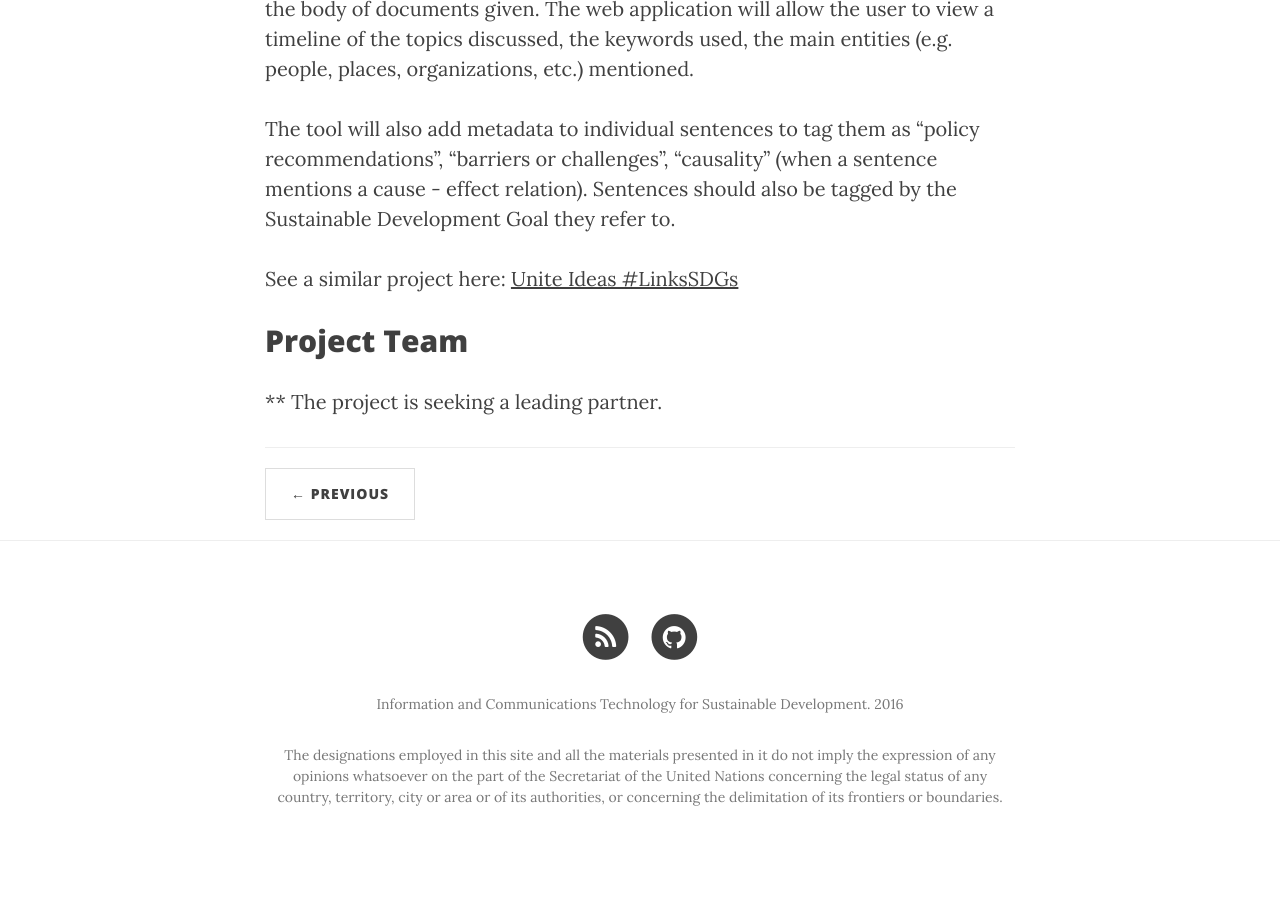
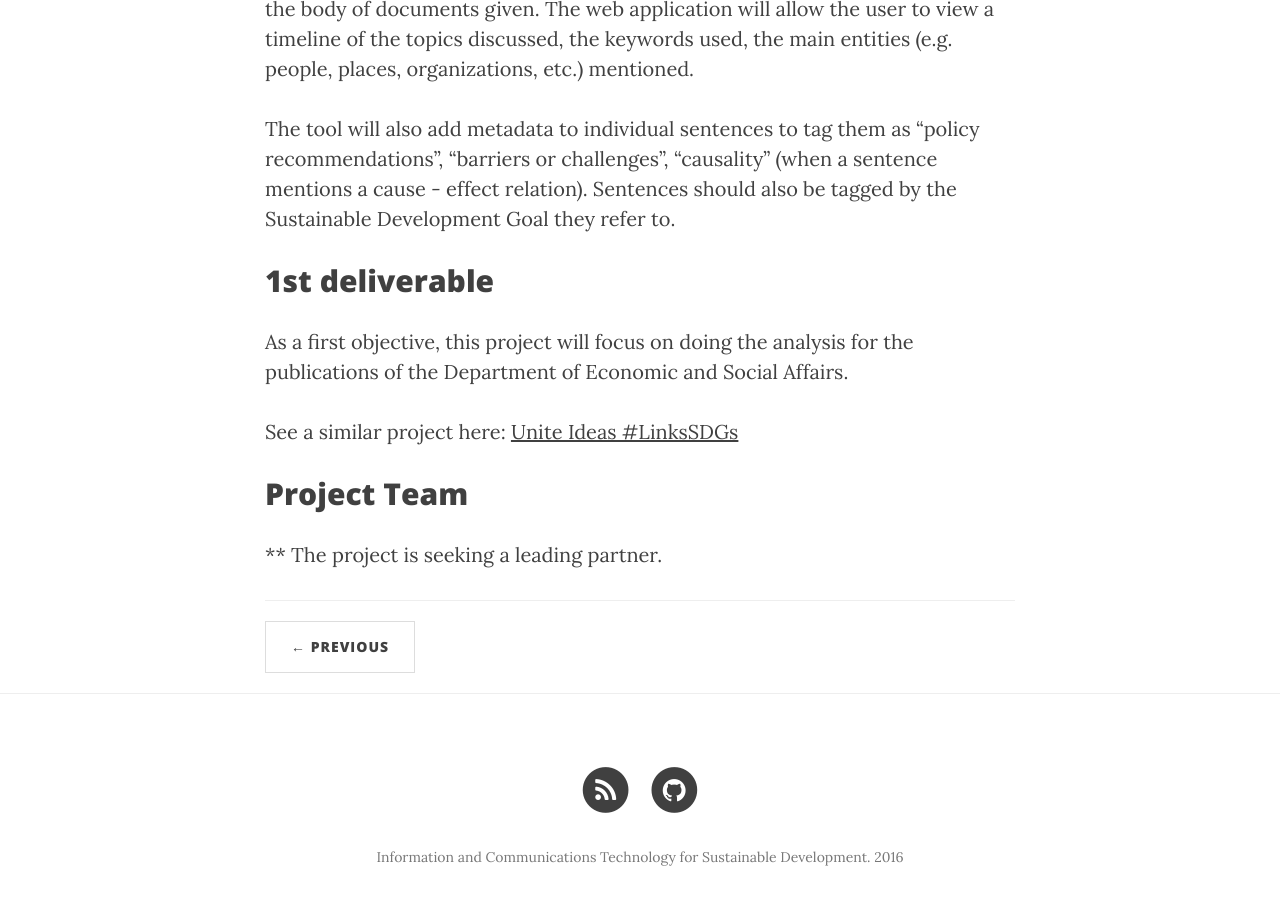
Before and after one commit to jmmnn/ICT4SD.github.io, a Jekyll site: the page built from _posts/2016-10-30-Project_Analyze_Publications.markdown, in a window 1280 px wide and 900 px high, scrolled down 1189 px. Built offline with Jekyll 4.4.1, drawn with Linux system fonts in a browser that asks for light colours; nearby versions of some CDN libraries; before the commit the page ends 2062 px from its top, so only the background shows below that.

Commit message:
Mentioned DESA publications 1st target

```diff
--- a/_posts/2016-10-30-Project_Analyze_Publications.markdown
+++ b/_posts/2016-10-30-Project_Analyze_Publications.markdown
@@ -21,6 +21,10 @@ This project will result on a web application enabling search and visualization
 
 The tool will also add metadata to individual sentences to tag them as "policy recommendations", "barriers or challenges", "causality" (when a sentence mentions a cause - effect relation). Sentences should also be tagged by the Sustainable Development Goal they refer to.
 
+1st deliverable
+---------------
+As a first objective, this project will focus on doing the analysis for the publications of the Department of Economic and Social Affairs.
+
 See a similar project here:
 [Unite Ideas #LinksSDGs](https://unite.un.org/ideas/content/linkssdgs-natural-language-processing-and-data-visualization-challenge)
 
```
